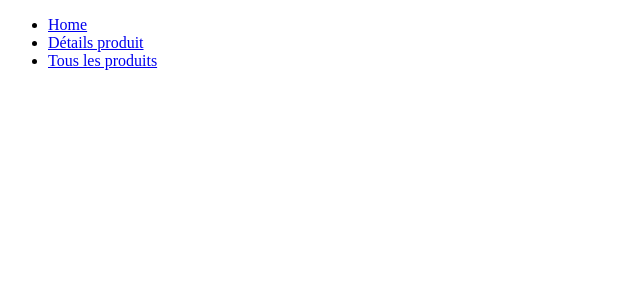
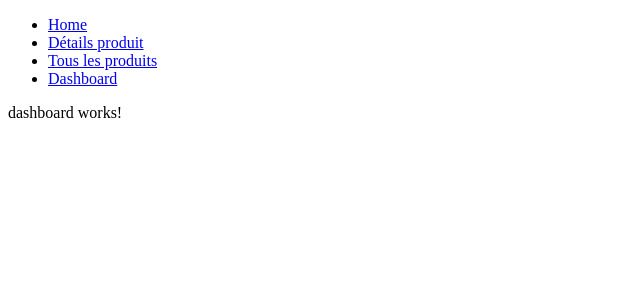
Before and after one commit to Aminekhma/FrontEnd_ProjectALGAV, an Angular app: page /dashboard in a window 1280 px wide. Before the commit this address led to /. Shown: the top 300 px of the page, without its empty margins (0-640 px from the left). Built offline with nearby package versions, Linux system fonts and the light colour scheme.

Commit message:
Partie 3 Dashboard Add

```diff
--- a/src/app/app-routing.module.ts
+++ b/src/app/app-routing.module.ts
@@ -2,6 +2,8 @@ import { NgModule } from '@angular/core';
 import { RouterModule, Routes } from '@angular/router';
 import { DetailsProductComponent } from './details-product/details-product.component'
 import { ProductsComponent } from './products/products.component'
+import { DashboardComponent } from './dashboard/dashboard.component'
+
 
 import { AppComponent } from './app.component'
 
@@ -18,6 +20,10 @@ const routes: Routes = [
     path: 'products',
     component : ProductsComponent
   },
+  {
+    path: 'dashboard',
+    component : DashboardComponent
+  },
 ];
 
 @NgModule({
--- a/src/app/app.component.html
+++ b/src/app/app.component.html
@@ -2,6 +2,7 @@
   <li><nav><a href = "app.component.html">Home</a></nav></li>
   <li><nav><a routerLink = '/detailproduct' >Détails produit</a></nav></li>
   <li><nav><a routerLink = '/products' >Tous les produits</a></nav></li>
+  <li><nav><a routerLink = '/dashboard' >Dashboard</a></nav></li>
 
 </ul>
 
--- a/src/app/app.module.ts
+++ b/src/app/app.module.ts
@@ -6,12 +6,14 @@ import { AppComponent } from './app.component';
 import { DetailsProductComponent } from './details-product/details-product.component';
 import { HttpClientModule } from '@angular/common/http';
 import { ProductsComponent } from './products/products.component';
+import { DashboardComponent } from './dashboard/dashboard.component';
 
 @NgModule({
   declarations: [
     AppComponent,
     DetailsProductComponent,
-    ProductsComponent
+    ProductsComponent,
+    DashboardComponent
   ],
   imports: [
     BrowserModule,
--- /dev/null
+++ b/src/app/dashboard/dashboard.component.html
@@ -0,0 +1 @@
+<p>dashboard works!</p>
--- /dev/null
+++ b/src/app/dashboard/dashboard.component.ts
@@ -0,0 +1,15 @@
+import { Component, OnInit } from '@angular/core';
+
+@Component({
+  selector: 'app-dashboard',
+  templateUrl: './dashboard.component.html',
+  styleUrls: ['./dashboard.component.css']
+})
+export class DashboardComponent implements OnInit {
+
+  constructor() { }
+
+  ngOnInit(): void {
+  }
+
+}
```
Also changed, not shown: src/app/dashboard/dashboard.component.css (added).
